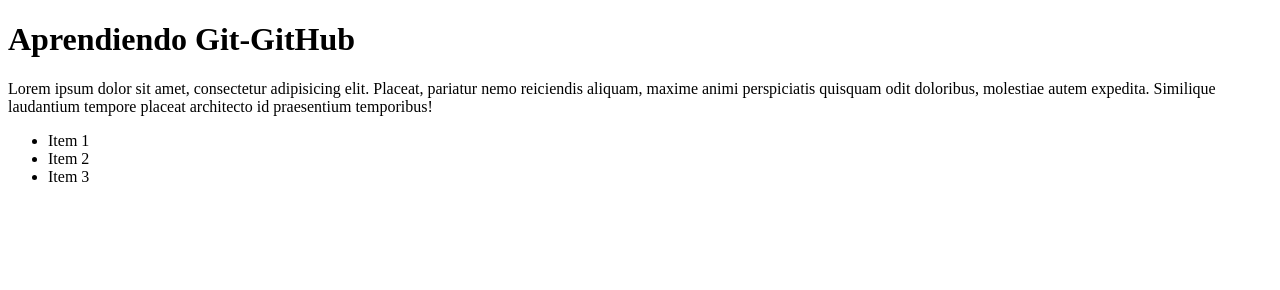
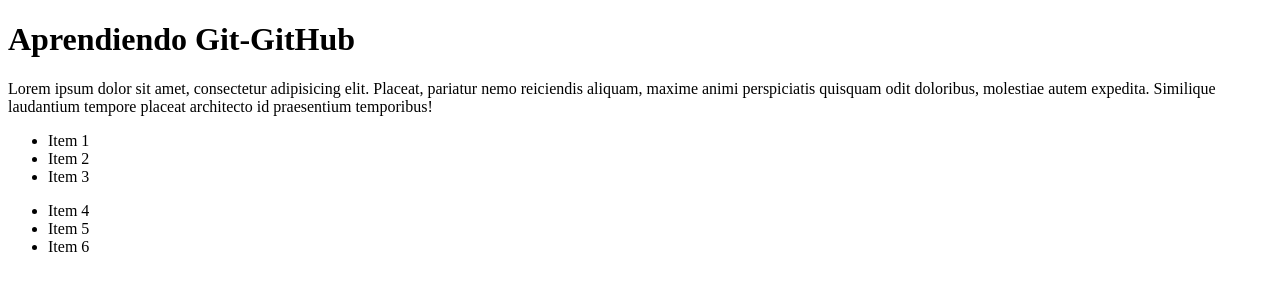
Before and after one commit to aalesann/tlp1-intro-git-github, a plain HTML site: page index.html in a window 1280 px wide. Drawn offline with Linux system fonts and the light colour scheme.

Commit message:
Hice una modificación sin preguntar

```diff
--- a/index.html
+++ b/index.html
@@ -15,5 +15,10 @@
         <li>Item 2</li>
         <li>Item 3</li>
     </ul>
+    <ul>
+        <li>Item 4</li>
+        <li>Item 5</li>
+        <li>Item 6</li>
+    </ul>
 </body>
 </html>
```
